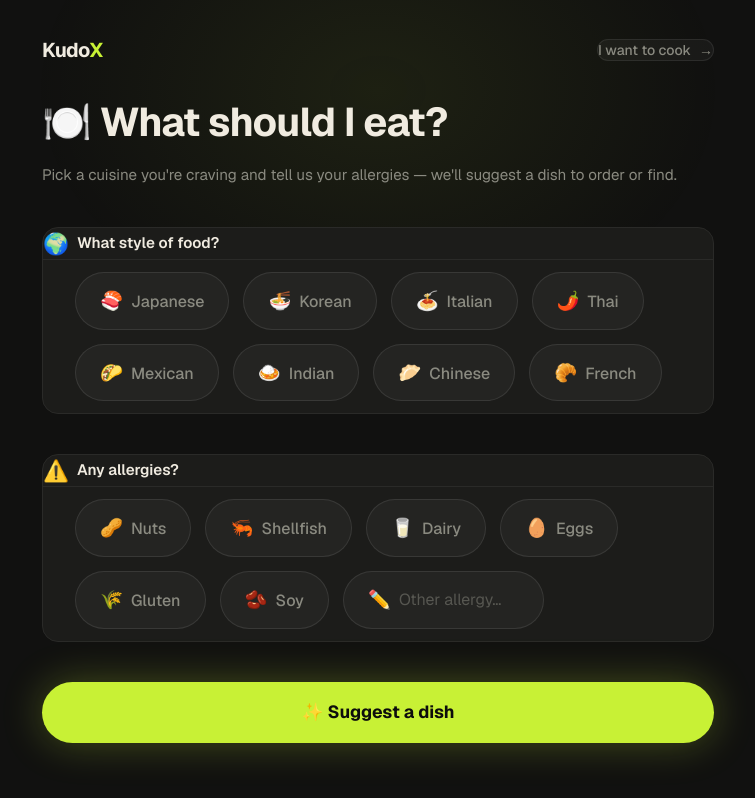
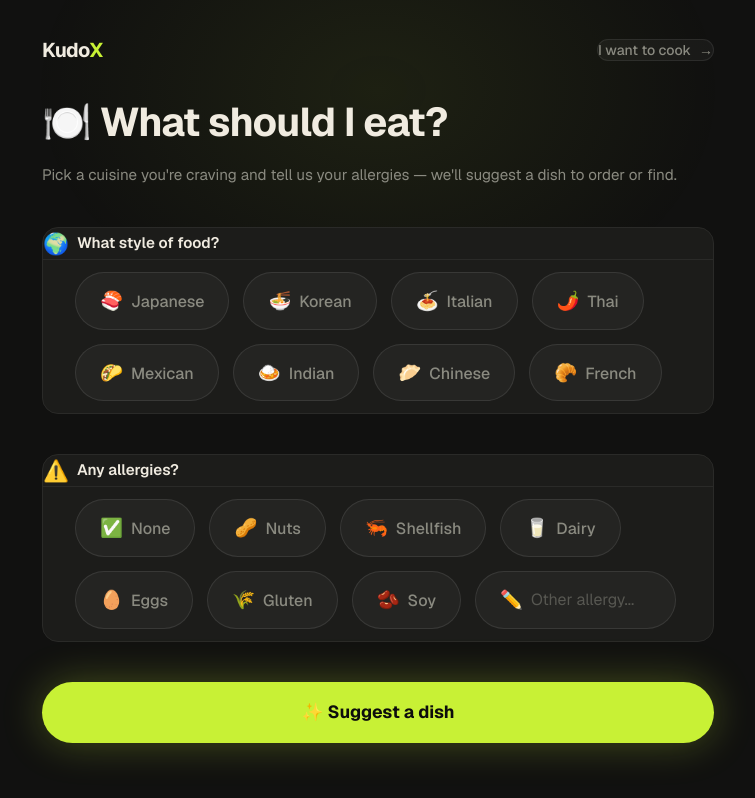
Before and after one commit to Stella0165/KudoX, a Next.js app in the folder kudox/: page /order in a window 1280 px wide. Shown: the top 798 px of the page, without its empty margins (262-1017 px from the left). Built offline with nearby package versions, Linux system fonts and the light colour scheme.

Commit message:
Added none in allergy options for user that don't have any allergy

```diff
--- a/kudox/app/order/page.tsx
+++ b/kudox/app/order/page.tsx
@@ -18,6 +18,7 @@ const CUISINE_OPTIONS = [
 ];
 
 const ALLERGY_OPTIONS = [
+    { value: "none", label: "None", emoji: "✅" },
     { value: "nuts", label: "Nuts", emoji: "🥜" },
     { value: "shellfish", label: "Shellfish", emoji: "🦐" },
     { value: "dairy", label: "Dairy", emoji: "🥛" },
@@ -36,6 +37,18 @@ export default function EatPage() {
     const [otherAllergy, setOtherAllergy] = useState<string>("");
 
     function toggleAllergy(value: string) {
+        if (value === "none") {
+            setAllergies((prev) => (prev.includes("none") ? [] : ["none"]));
+            setOtherAllergy("");
+            return;
+        }
+        setAllergies((prev) => {
+            const notNone = prev.filter((v) => v !== "none");
+            return notNone.includes(value)
+                ? notNone.filter((v) => v !== value)
+                : [...notNone, value];
+        });
+
         setAllergies((prev) => (prev.includes(value) ? prev.filter((v) => v !== value) : [...prev, value]));
     }
 
@@ -205,7 +218,7 @@ export default function EatPage() {
                                 type="text"
                                 value={otherAllergy}
                                 onChange={(e) => setOtherAllergy(e.target.value)}
-                                placeholder="Other allergy…"
+                                placeholder="Other allergy..."
                                 style={{
                                     background: "transparent",
                                     border: "none",
```
